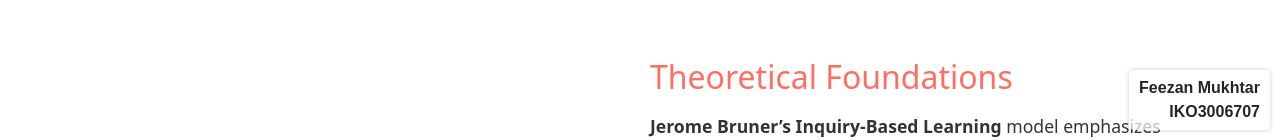
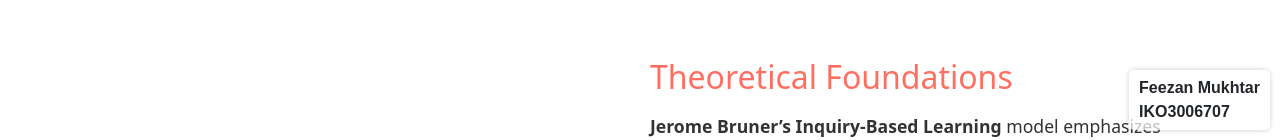
Before and after one commit to KashifShahzad999/Child-School-Curriculum, a React (Vite) app: page /science in a window 1280 px wide. Shown: the part 660-800 px from the top of the page. Built offline with nearby package versions, Linux system fonts and the light colour scheme.

Commit message:
image set

```diff
--- a/src/Components/Science/Science.jsx
+++ b/src/Components/Science/Science.jsx
@@ -236,7 +236,7 @@ export default function Science() {
   position: 'fixed',
   bottom: '10px',
   right: '10px',
-  textAlign: 'right',
+  textAlign: 'left',
   fontWeight: 'bold',
   backgroundColor: 'rgba(255,255,255,0.7)', // optional translucent background
   padding: '6px 10px',
```
